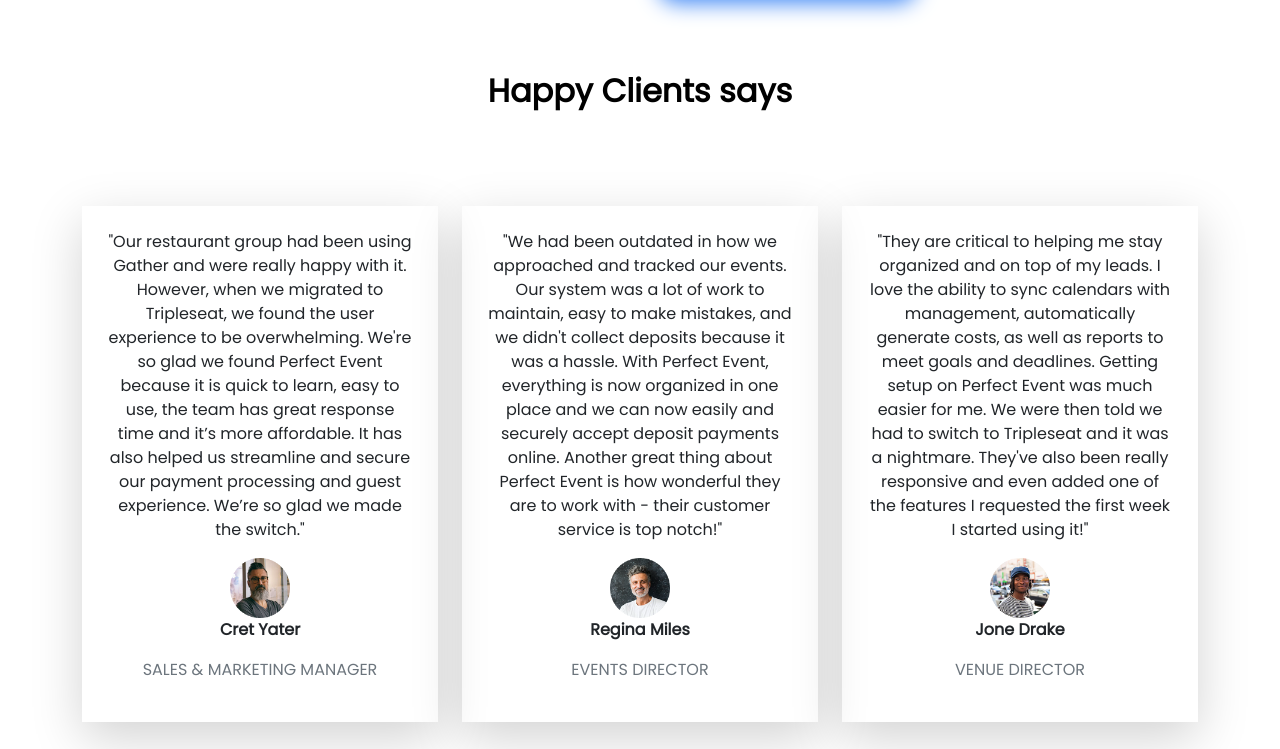
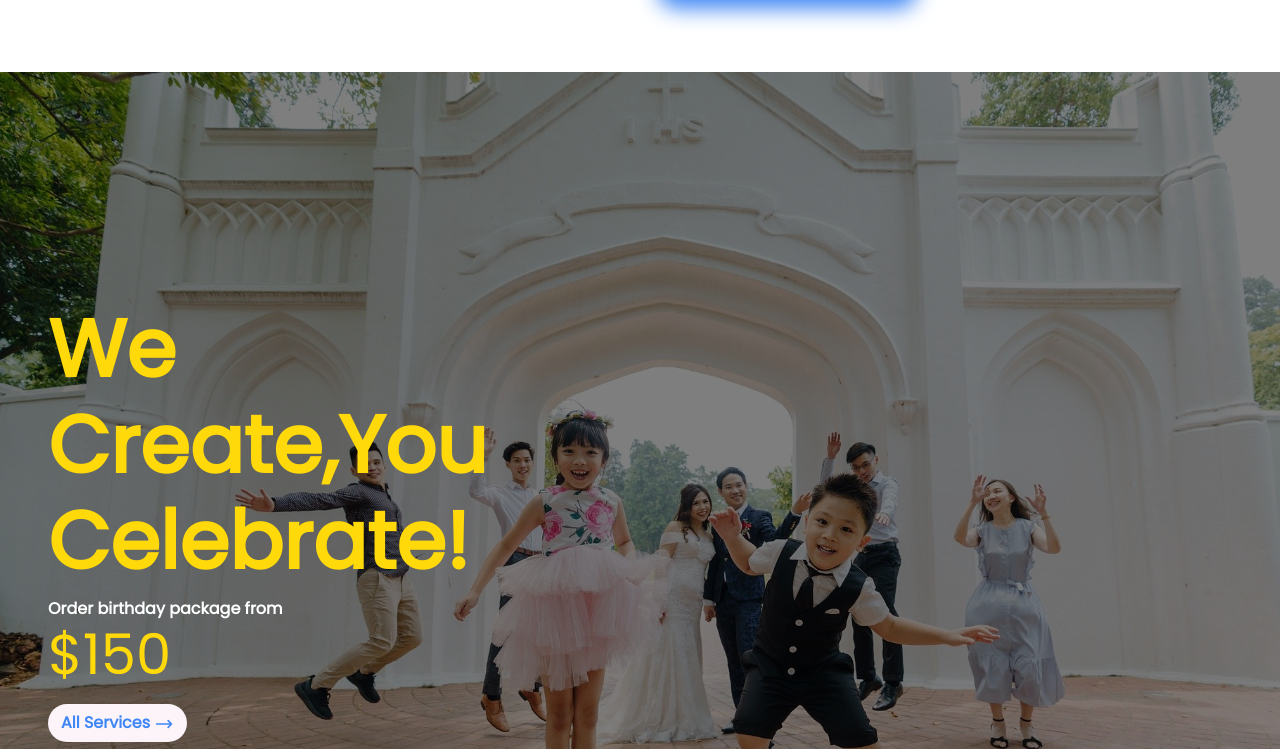
Before and after one commit to mamunalabdullah/convention-center, a plain HTML site: page index.html in a window 1280 px wide. Shown: the part 1231-1980 px from the top of the page. Drawn offline with nearby package versions, Linux system fonts and the light colour scheme.

Commit message:
service area add

```diff
--- a/index.html
+++ b/index.html
@@ -86,7 +86,7 @@
     <main>
       <!-- pakage area -->
       <section id="pakage">
-        <h2 class="fw-bold text-black text-center my-5">Our Pakage</h2>
+        <h2 class="fw-bold text-black text-center my-5">Our Best Pakages</h2>
         <div class="container py-5">
           <div class="row">
             <div class="col-md-3">
@@ -183,6 +183,20 @@
                 </p>
                 <button class="btn btn-bg btn-text fw-bold rounded-pill">Choose Plan</button>
               </div>
+            </div>
+          </div>
+        </div>
+      </section>
+      <!-- service area -->
+      <section id="service" class="my-5">
+        <div class="row d-flex flex-column justify-content-center align-items-flex-start h-100">
+          <div class="col-md-3">
+            <div class="ps-5">
+              <h1 class="display-1 fw-bold colorful">We Create,You Celebrate!</h1>
+              <p class="fw-bold text-white">Order birthday package from <span class="colorful display-4">$150</span></p>
+              <button class="btn btn-bg btn-text rounded-pill fw-bold">All Services <svg xmlns="http://www.w3.org/2000/ svg" width="20" fill="none" viewbox="0 0 24 24" stroke="currentColor">
+              <path stroke-linecap="round" stroke-linejoin="round" stroke-width="2" d="M17 8l4 4m0 0l-4 4m4-4H3" /></svg>
+              </button>
             </div>
           </div>
         </div>
--- a/style.css
+++ b/style.css
@@ -11,6 +11,17 @@ body{
 .btn-text{
     color: #3F87F5;
 }
+#service{
+    height: 900px;
+    background-image: url('./img/celebration.jpg');
+    background-color: rgba(0, 0, 0, 0.5);
+    background-blend-mode: overlay;
+    background-size: cover;
+    background-repeat: no-repeat;
+}
+.colorful{
+    color: #FFD909;
+}
 .btn-bg{
     background-color: #FDF4FA;
 }
@@ -18,7 +29,7 @@ body{
     background-color: #3F87F5;
     border-radius: 20px;
     transform: scaleY(1.1);
-    box-shadow: 5px 5px 20px #3F87F5;
+    box-shadow: 5px 10px 20px #3F87F5;
 }
 footer{
     background-color: #0B0D17;
```
Also changed, not shown: img/celebration.jpg (added), img/wedding.png (deleted).
